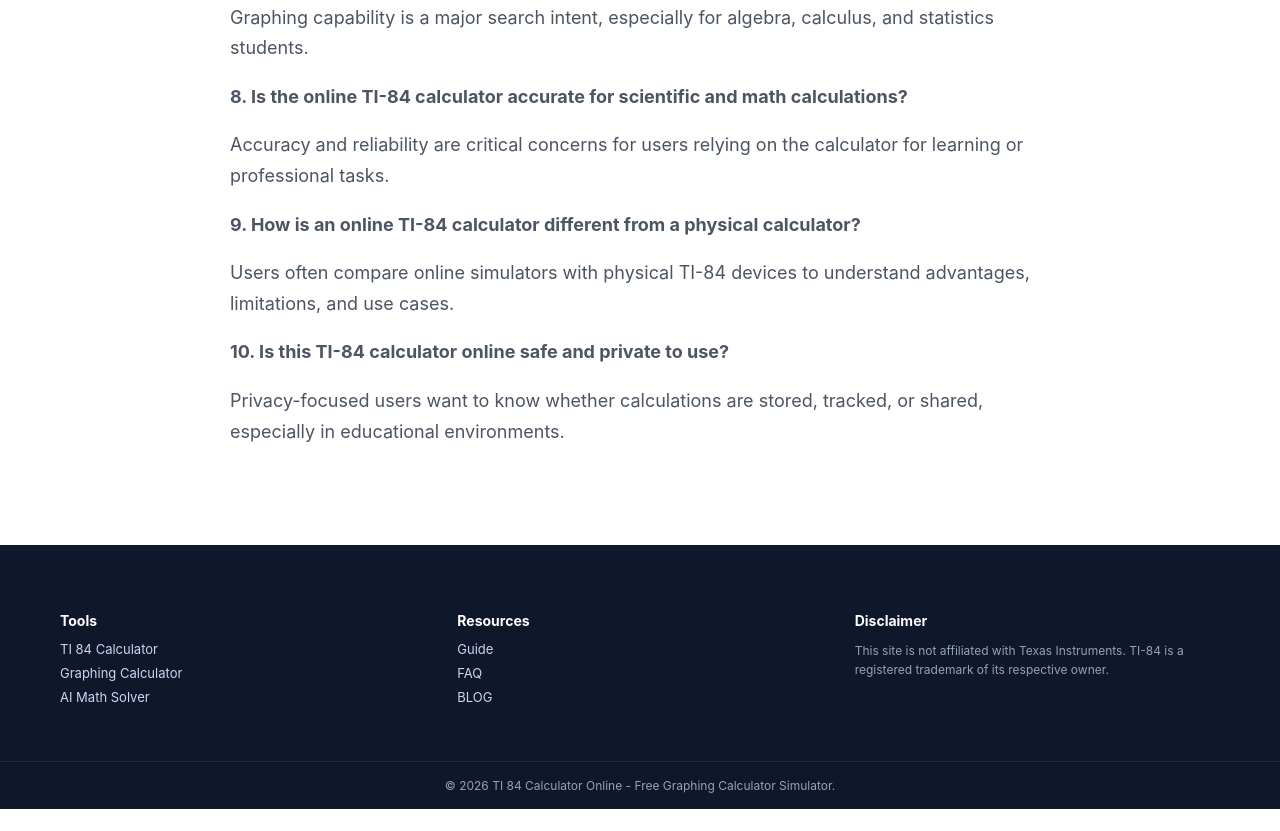
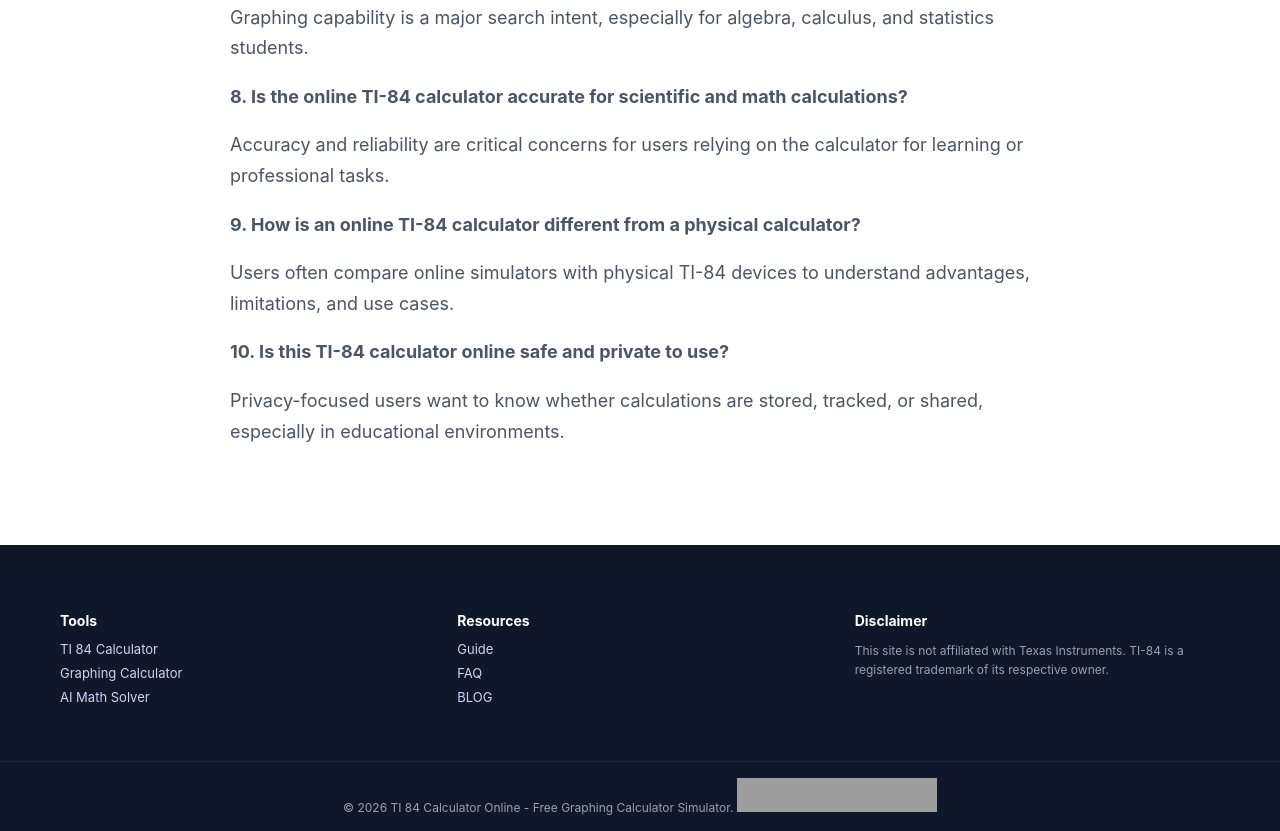
Before and after one commit to becpae-tech/ti84calculator, a plain HTML site: page index.html in a window 1280 px wide. Shown: the part 3227-4058 px from the top of the page. Before the commit the page ends 4036 px from the top, so only its background shows below. Drawn offline with Linux system fonts and the light colour scheme; grey boxes are pictures that could not be loaded.

Commit message:
Add files via upload

```diff
--- a/index.html
+++ b/index.html
@@ -354,7 +354,7 @@
     </div>
   </div>
   <div class="footer-bottom">
-    © 2026 TI 84 Calculator Online - Free Graphing Calculator Simulator.
+    © 2026 TI 84 Calculator Online - Free Graphing Calculator Simulator. <a href="https://tooldirs.com" target="_blank"><img src="https://tooldirs.com/badge/badge_dark.svg" alt="Featured on ToolDirs" width="200" height="34" /></a>
   </div>
 </footer>
 
```
